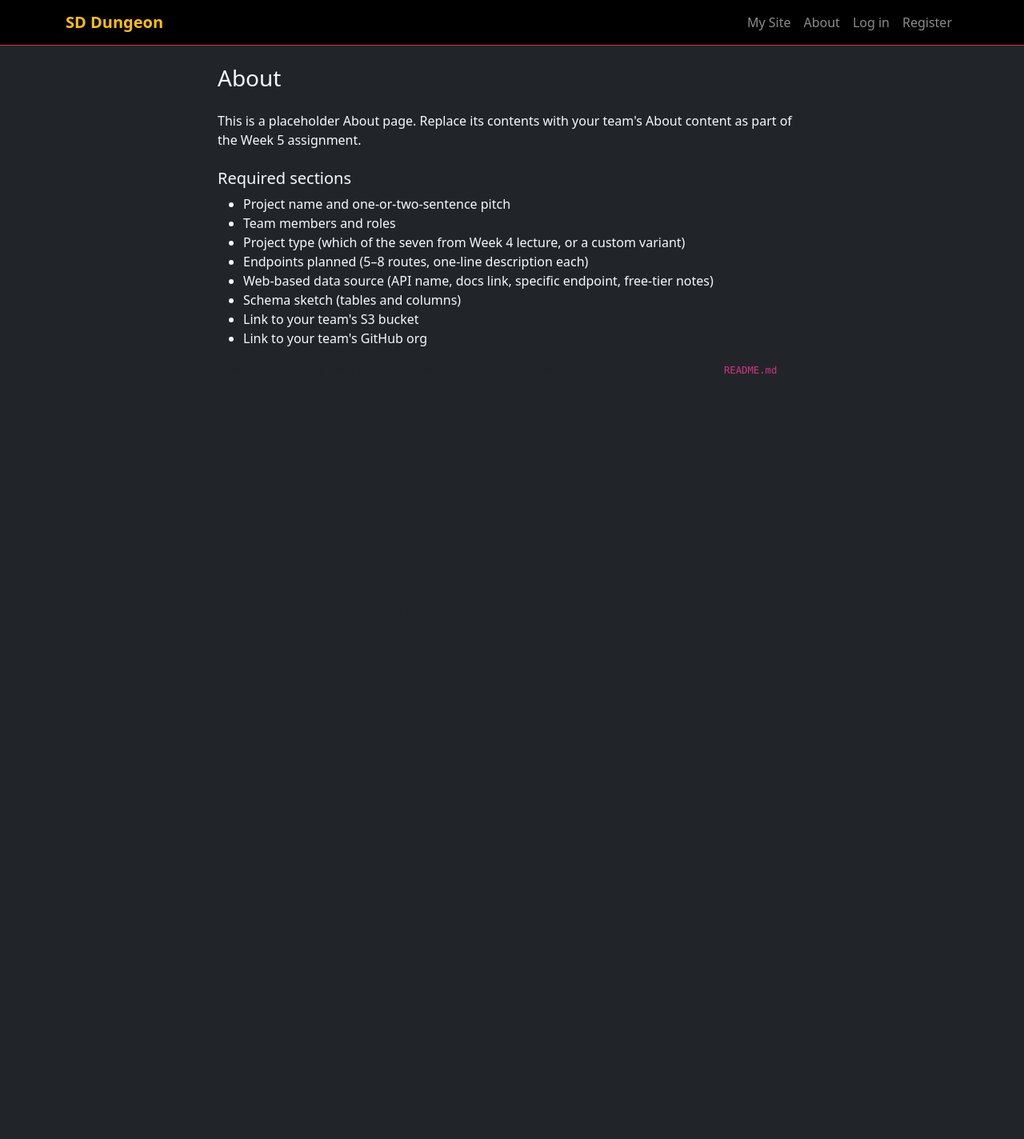
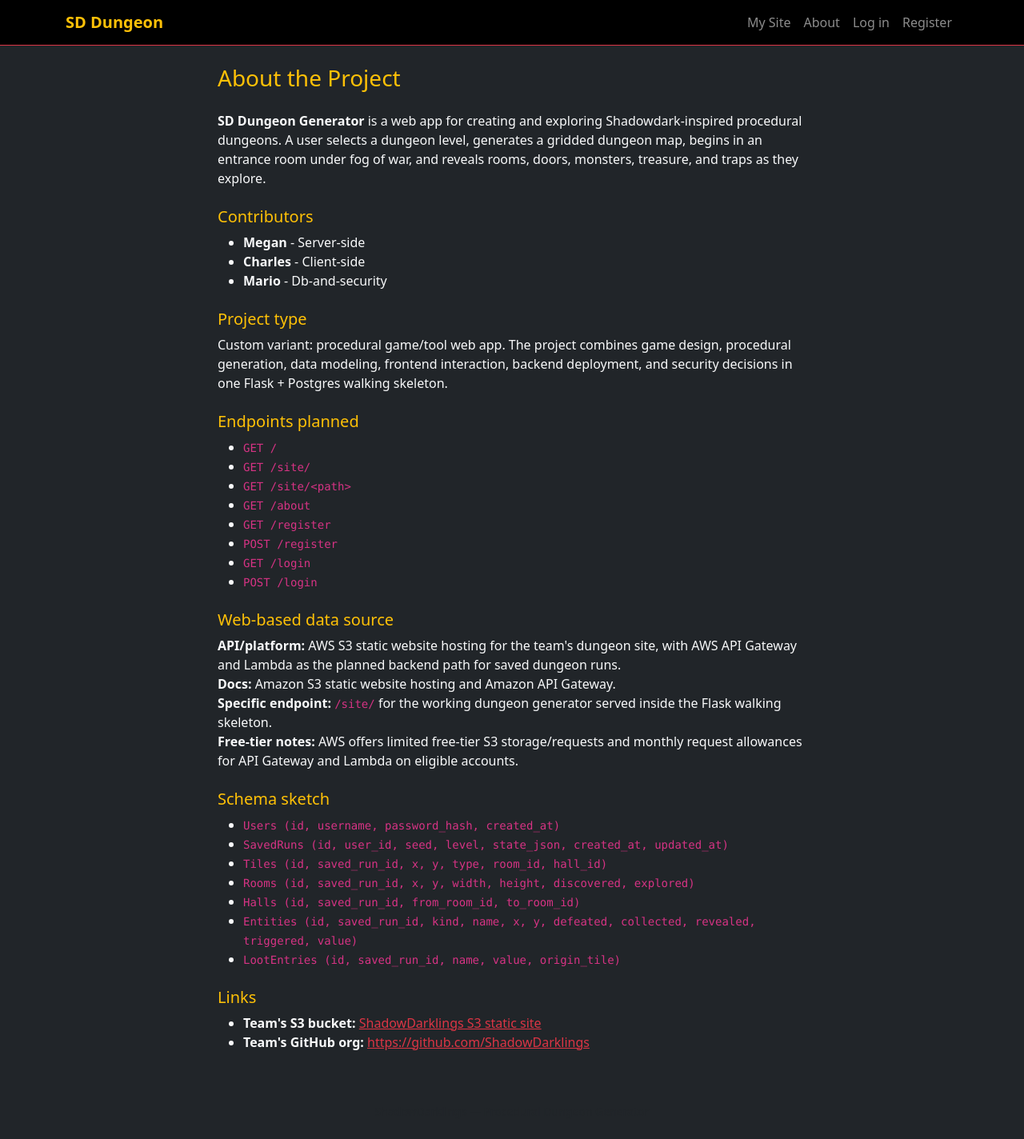
Before and after one commit to mrod440/week5_506_starter, a Flask app: page /about in a window 1280 px wide. Shown: the whole page at 80% size. Before the commit the page ends 468 px from the top, so only its background shows below. Run offline with Flask 3, Linux system fonts and the light colour scheme.

Commit message:
Add team about page content

```diff
--- a/templates/about.html
+++ b/templates/about.html
@@ -3,22 +3,53 @@
 {% block content %}
 <div class="row">
     <div class="col-md-8 mx-auto">
-        <h1 class="h3 mb-4">About</h1>
-        <p>This is a placeholder About page. Replace its contents with your team's About content as part of the Week 5 assignment.</p>
+        <h1 class="h3 mb-4 text-warning">About the Project</h1>
+        <p class="text-light"><strong>SD Dungeon Generator</strong> is a web app for creating and exploring Shadowdark-inspired procedural dungeons. A user selects a dungeon level, generates a gridded dungeon map, begins in an entrance room under fog of war, and reveals rooms, doors, monsters, treasure, and traps as they explore.</p>
 
-        <h2 class="h5 mt-4">Required sections</h2>
-        <ul>
-            <li>Project name and one-or-two-sentence pitch</li>
-            <li>Team members and roles</li>
-            <li>Project type (which of the seven from Week 4 lecture, or a custom variant)</li>
-            <li>Endpoints planned (5–8 routes, one-line description each)</li>
-            <li>Web-based data source (API name, docs link, specific endpoint, free-tier notes)</li>
-            <li>Schema sketch (tables and columns)</li>
-            <li>Link to your team's S3 bucket</li>
-            <li>Link to your team's GitHub org</li>
+        <h2 class="h5 mt-4 text-warning">Contributors</h2>
+        <ul class="text-light">
+            <li><strong>Megan</strong> - Server-side</li>
+            <li><strong>Charles</strong> - Client-side</li>
+            <li><strong>Mario</strong> - Db-and-security</li>
         </ul>
 
-        <p class="text-muted small">All members of your team must have the same content here. See the assignment instructions in <code>README.md</code>.</p>
+        <h2 class="h5 mt-4 text-warning">Project type</h2>
+        <p class="text-light">Custom variant: procedural game/tool web app. The project combines game design, procedural generation, data modeling, frontend interaction, backend deployment, and security decisions in one Flask + Postgres walking skeleton.</p>
+
+        <h2 class="h5 mt-4 text-warning">Endpoints planned</h2>
+        <ul class="text-light">
+            <li><code>GET /</code></li>
+            <li><code>GET /site/</code></li>
+            <li><code>GET /site/&lt;path&gt;</code></li>
+            <li><code>GET /about</code></li>
+            <li><code>GET /register</code></li>
+            <li><code>POST /register</code></li>
+            <li><code>GET /login</code></li>
+            <li><code>POST /login</code></li>
+        </ul>
+
+        <h2 class="h5 mt-4 text-warning">Web-based data source</h2>
+        <p class="text-light"><strong>API/platform:</strong> AWS S3 static website hosting for the team's dungeon site, with AWS API Gateway and Lambda as the planned backend path for saved dungeon runs.<br>
+        <strong>Docs:</strong> Amazon S3 static website hosting and Amazon API Gateway.<br>
+        <strong>Specific endpoint:</strong> <code>/site/</code> for the working dungeon generator served inside the Flask walking skeleton.<br>
+        <strong>Free-tier notes:</strong> AWS offers limited free-tier S3 storage/requests and monthly request allowances for API Gateway and Lambda on eligible accounts.</p>
+
+        <h2 class="h5 mt-4 text-warning">Schema sketch</h2>
+        <ul class="text-light">
+            <li><code>Users (id, username, password_hash, created_at)</code></li>
+            <li><code>SavedRuns (id, user_id, seed, level, state_json, created_at, updated_at)</code></li>
+            <li><code>Tiles (id, saved_run_id, x, y, type, room_id, hall_id)</code></li>
+            <li><code>Rooms (id, saved_run_id, x, y, width, height, discovered, explored)</code></li>
+            <li><code>Halls (id, saved_run_id, from_room_id, to_room_id)</code></li>
+            <li><code>Entities (id, saved_run_id, kind, name, x, y, defeated, collected, revealed, triggered, value)</code></li>
+            <li><code>LootEntries (id, saved_run_id, name, value, origin_tile)</code></li>
+        </ul>
+
+        <h2 class="h5 mt-4 text-warning">Links</h2>
+        <ul class="text-light">
+            <li><strong>Team's S3 bucket:</strong> <a href="https://raw.githubusercontent.com/site/" class="text-danger">ShadowDarklings S3 static site</a></li>
+            <li><strong>Team's GitHub org:</strong> <a href="https://github.com/ShadowDarklings" class="text-danger">https://github.com/ShadowDarklings</a></li>
+        </ul>
     </div>
 </div>
 {% endblock %}
```
